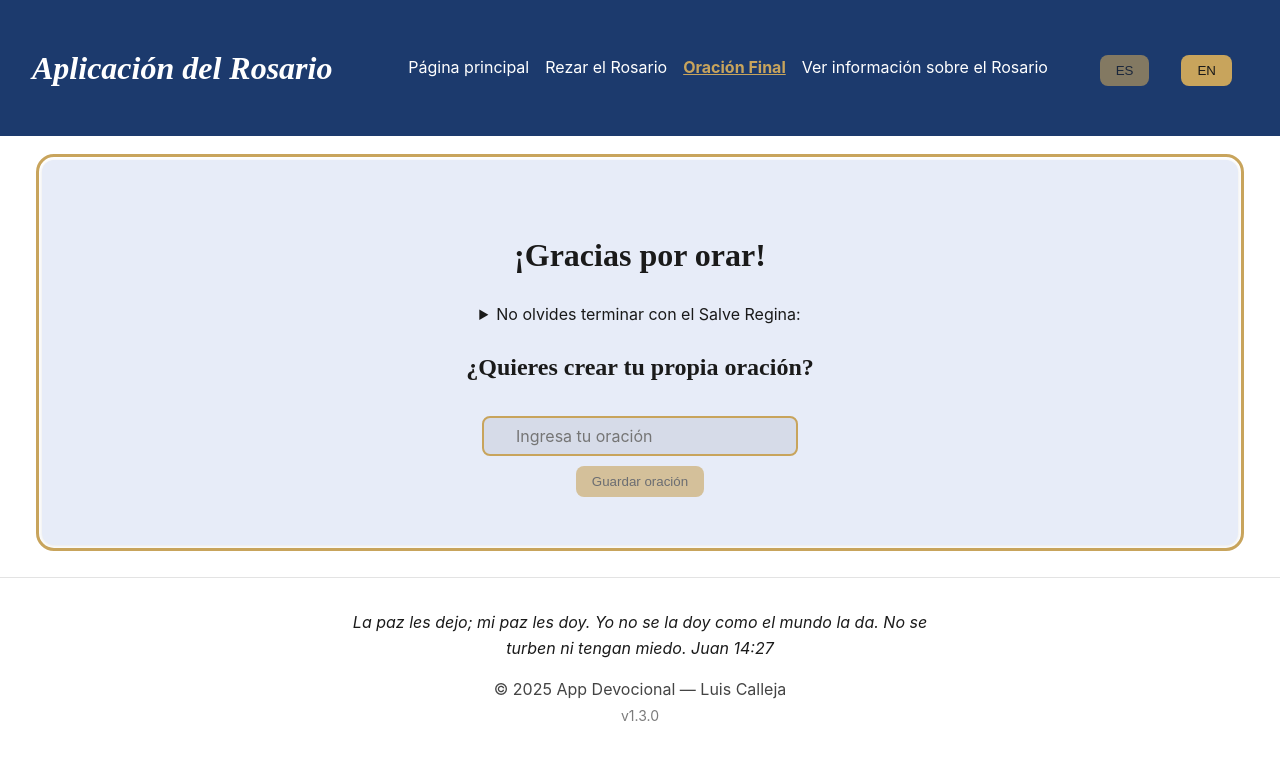
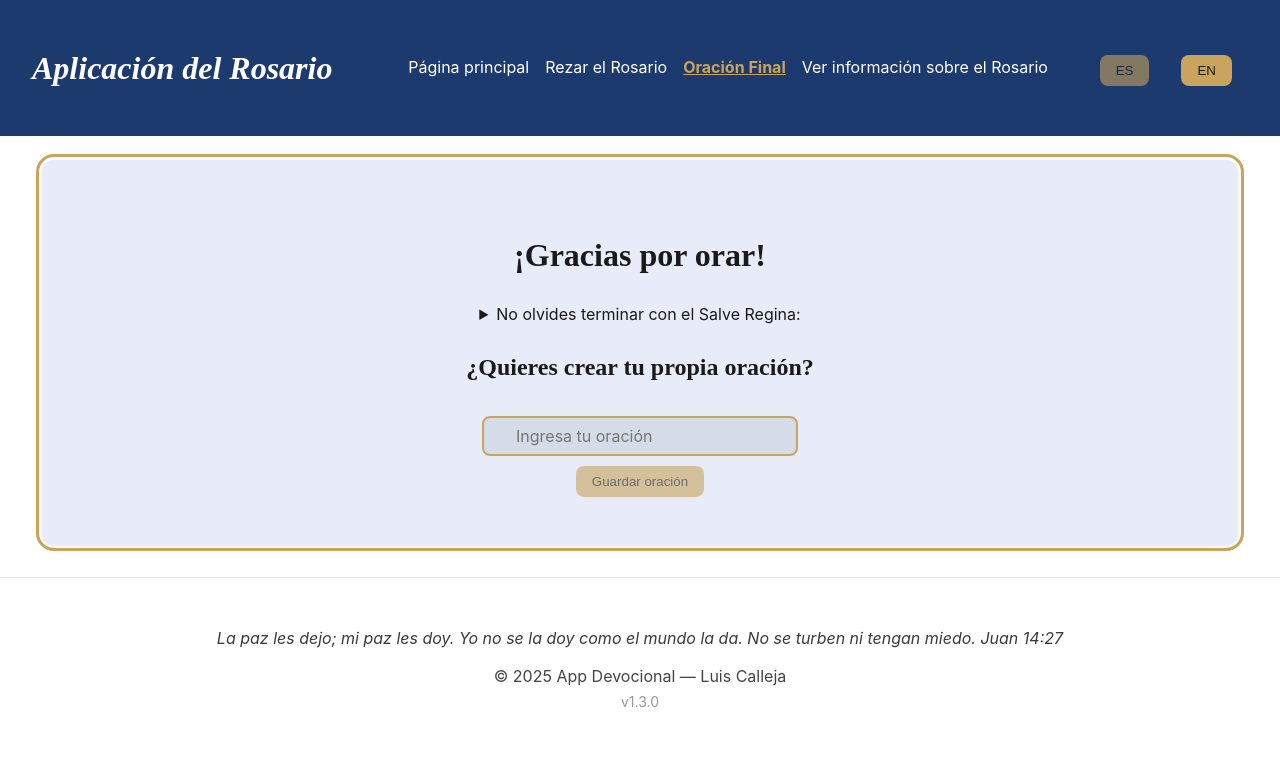
Before and after one commit to LuisDev912/Rosary-guide, a React (Vite) app: page /Rosary/end in a window 1280 px wide. Shown: the top 760 px of the page. Built offline with nearby package versions, Linux system fonts and the light colour scheme.

Commit message:
fix(structure): update texts using the new CSS variables

```diff
--- a/src/components/Semantic.jsx
+++ b/src/components/Semantic.jsx
@@ -7,11 +7,17 @@ export function Footer() {
     const { t } = useTranslation();
     return (
         <footer>
-            <p className={SemanticStyles.versicle}>{t("labels.finalVersicle")}</p>
+            <p className='italic'>{t("labels.finalVersicle")}</p>
 
             <div className={SemanticStyles.footerInfo}>
                 © {new Date().getFullYear()} {t("labels.footerMessage")} — Luis Calleja <br />
-                <small className={SemanticStyles.version}>v1.3.0</small>
+
+                <small
+                    className='small-text'
+                    style={{opacity: '0.7'}}
+                >
+                    v1.3.0
+                </small>
             </div>
         </footer>
     );
--- a/src/pages/RosaryEnd.jsx
+++ b/src/pages/RosaryEnd.jsx
@@ -36,7 +36,7 @@ function RosaryEnd() {
             <section className="prayer-reminder">
                 <details className={Styles.reminder}>
                     <summary>{t("end.finalPrayerReminder")}</summary>
-                    <p>{t("prayers.hailHolyQueen.text")}</p>
+                    <p className="italic">{t("prayers.hailHolyQueen.text")}</p>
                 </details>
             </section>
 
@@ -73,7 +73,7 @@ function RosaryEnd() {
                         aria-live="polite"
                     >
                         <h3>{t("end.yourPrayer")}</h3>
-                        <p>{prayer}</p>
+                        <p className="italic">{prayer}</p>
                     </div>
                 </Activity>
             </section>
--- a/src/styles/App.css
+++ b/src/styles/App.css
@@ -152,9 +152,14 @@ p {
   margin-bottom: var(--space-sm);
 }
 
-#small-text {
+.small-text {
   font-size: var(--font-size-sm);
   color: var(--text-muted);
+}
+
+.italic {
+  font-style: italic;
+  color: var(--text-secondary);
 }
 
 
--- a/src/styles/Semantic.module.css
+++ b/src/styles/Semantic.module.css
@@ -71,18 +71,8 @@ footer {
 
 /* Footer's text */
 
-.versicle{
-    font-style: italic;
-    margin-bottom: var(--space-sm);
-}
-
 .footerInfo{
     margin-bottom: var(--space-xs);
-}
-
-.version{
-    font-size: var(--font-size-sm);
-    opacity: 0.7;
 }
 
 /* --- footer's media query */
@@ -92,9 +82,4 @@ footer {
         padding: var(--space-xl);
         font-size: var(--font-size-md);
     }
-
-    .versicle {
-        max-width: 600px;
-        margin: 0 auto var(--space-md);
-    }
 }
```
